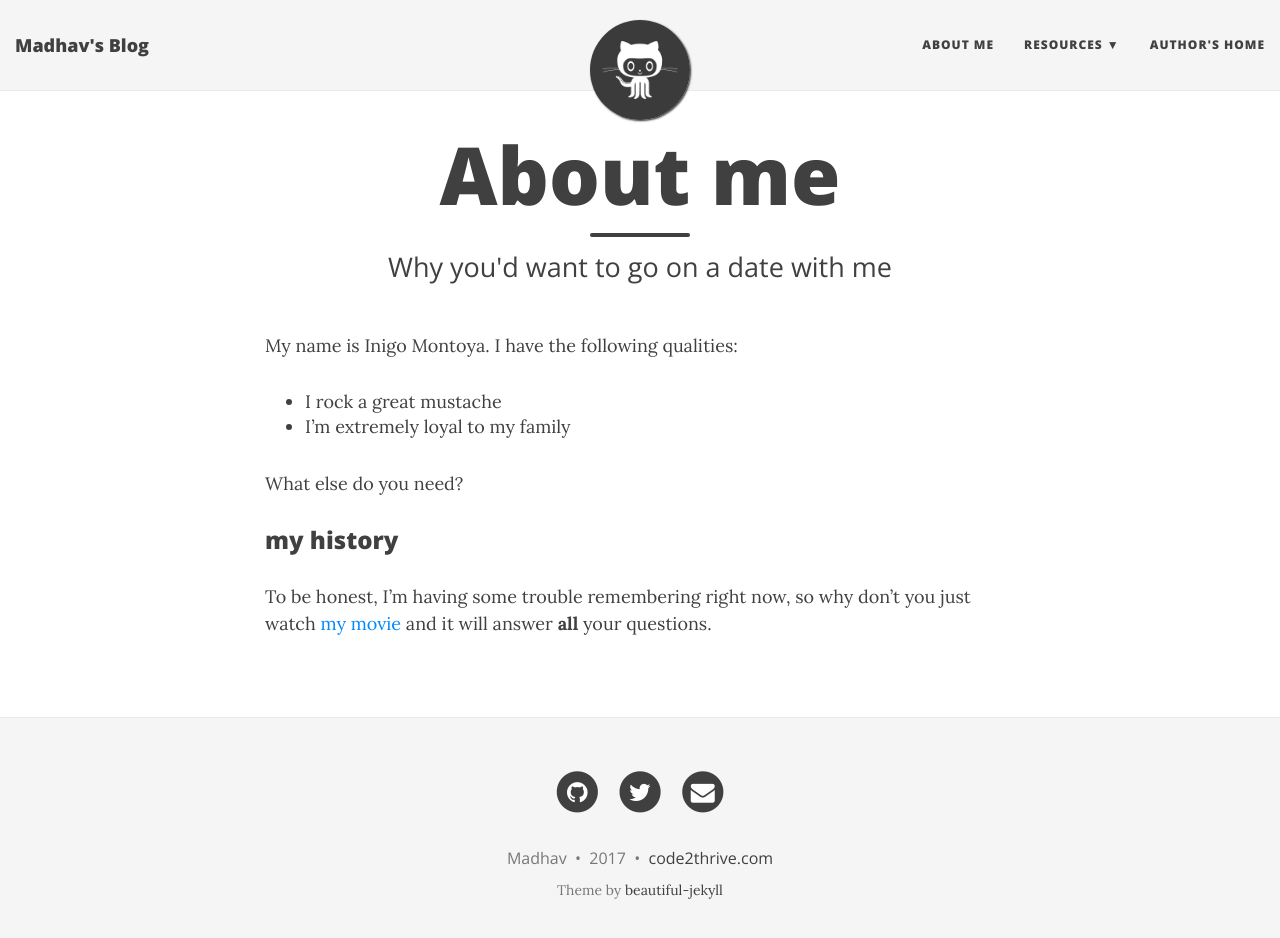
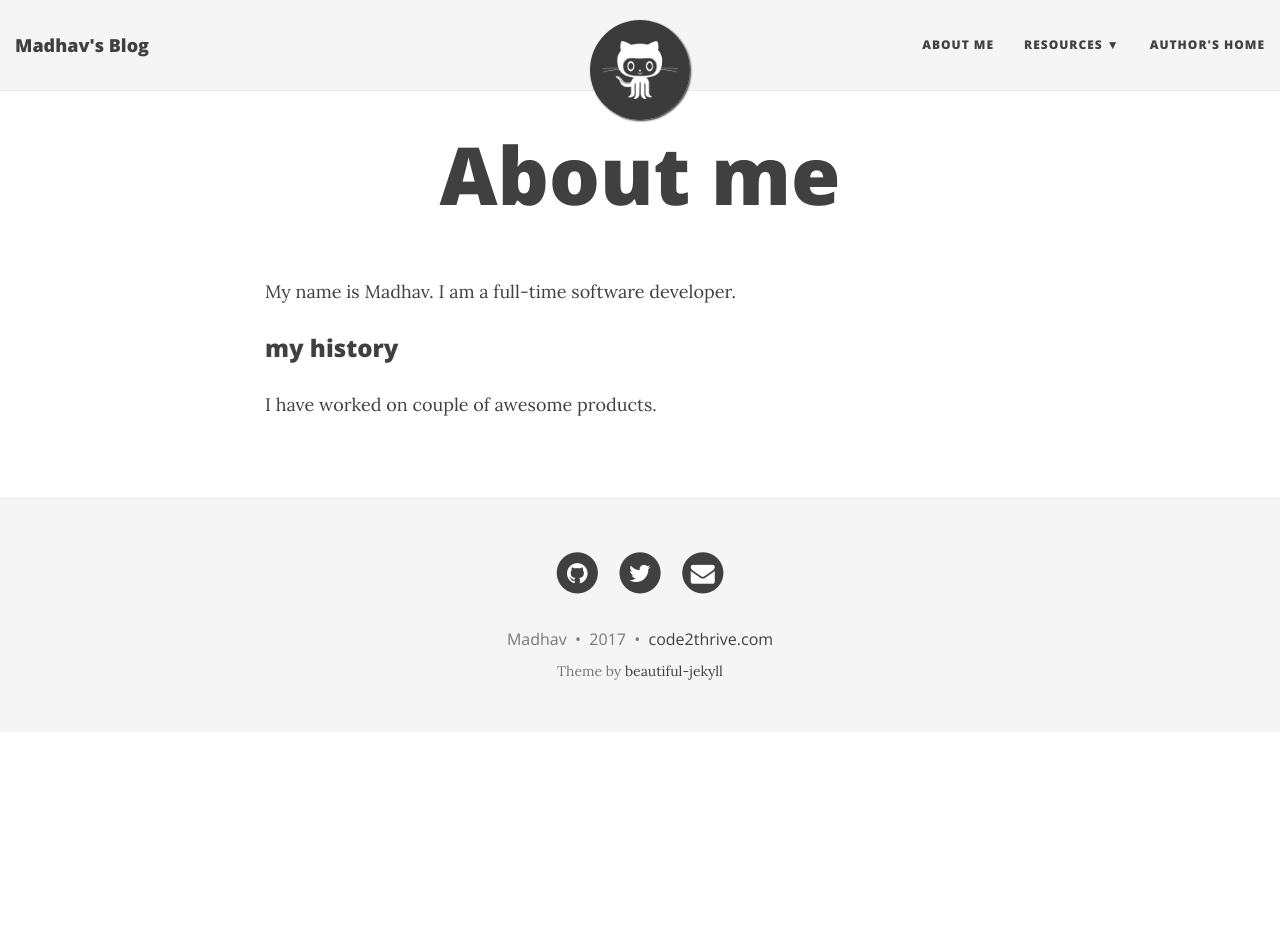
Before and after one commit to madhav2code/madhav2code.github.io, a Jekyll site: the page built from aboutme.md, in a window 1280 px wide and 951 px high. Shown: the top 938 px of the window. Built offline with Jekyll 4.4.1, drawn with Linux system fonts in a browser that asks for light colours; nearby versions of some CDN libraries.

Commit message:
Fixed aboutme

```diff
--- a/aboutme.md
+++ b/aboutme.md
@@ -1,16 +1,12 @@
 ---
 layout: page
 title: About me
-subtitle: Why you'd want to go on a date with me
+subtitle:
 ---
 
-My name is Inigo Montoya. I have the following qualities:
+My name is Madhav. I am a full-time software developer.
 
-- I rock a great mustache
-- I'm extremely loyal to my family
-
-What else do you need?
 
 ### my history
 
-To be honest, I'm having some trouble remembering right now, so why don't you just watch [my movie](http://en.wikipedia.org/wiki/The_Princess_Bride_%28film%29) and it will answer **all** your questions.
+I have worked on couple of awesome products.
--- a/index.html
+++ b/index.html
@@ -1,7 +1,7 @@
 ---
 layout: page
-title: My website
-subtitle: This is where I will tell my friends way too much about me
+title: Code2Thrive
+subtitle: Code and related stuff!
 use-site-title: true
 ---
 
```
